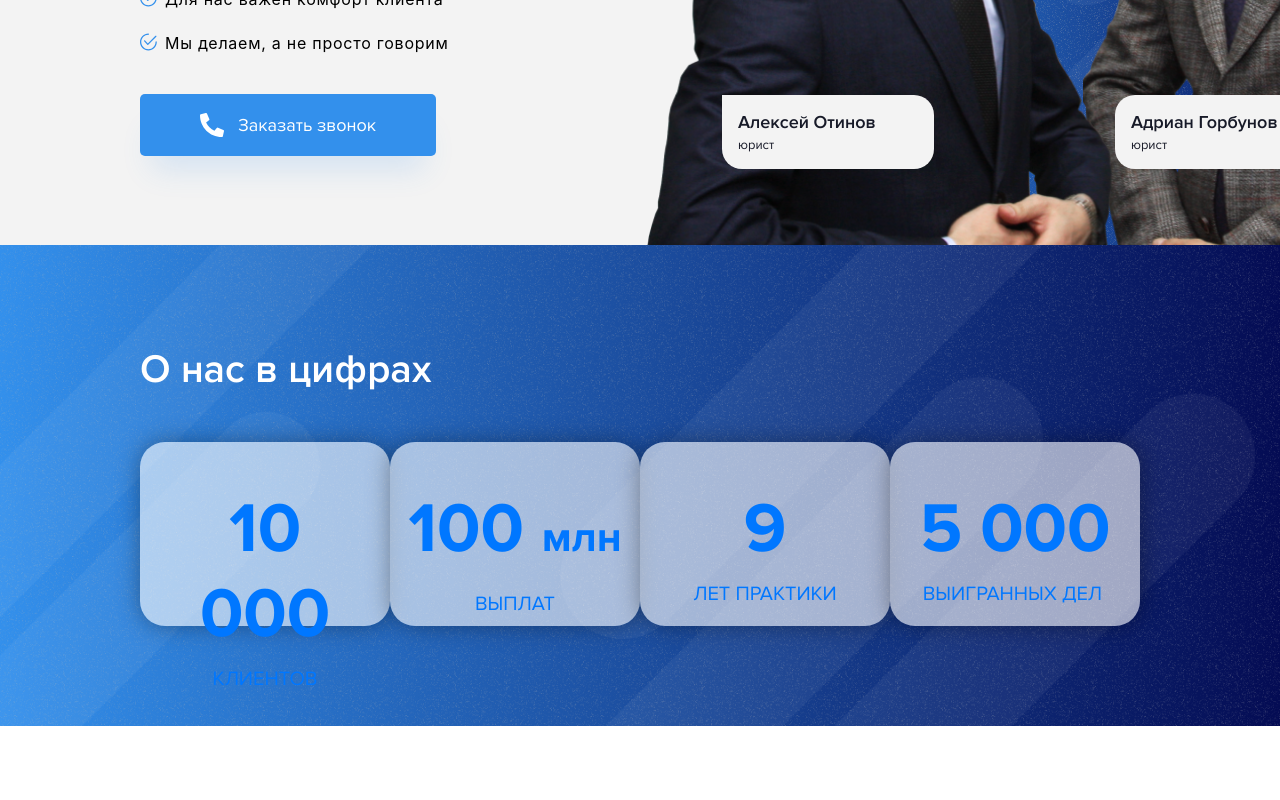
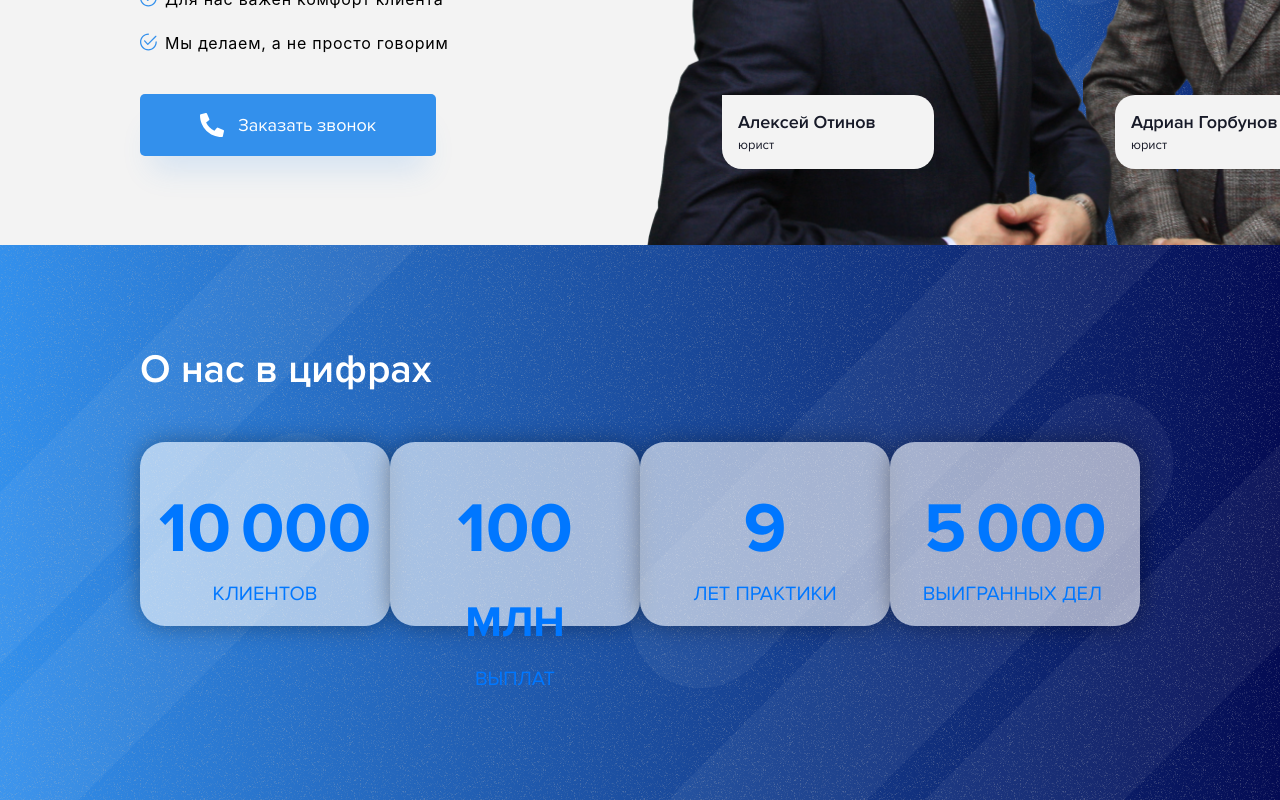
Before and after one commit to Photokub/zalivam-net, a React (Create React App) app: page / in a window 1280 px wide. Shown: the part 547-1347 px from the top of the page. Before the commit the page ends 1273 px from the top, so only its background shows below. Built offline with nearby package versions, Linux system fonts and the light colour scheme.

Commit message:
Feat: Верстать экран About в десктопной версии

```diff
--- a/src/components/About/About.css
+++ b/src/components/About/About.css
@@ -1,5 +1,6 @@
 .about {
   width: 100%;
+  height: 555px;
   background: url("../../images/about_BG_image.png") no-repeat, linear-gradient(270deg, #000046 -8.54%, #3390EC 100%);
   background-size: cover;
   color: #FFF;
@@ -7,7 +8,7 @@
 
 .about__wrap {
   max-width: 1440px;
-  padding: 100px 140px;
+  padding: 100px 140px 0 140px;
   margin: 0 auto;
 }
 
--- a/src/components/About/About.scss
+++ b/src/components/About/About.scss
@@ -1,6 +1,6 @@
 .about {
     width: 100%;
-    // height: 555px;
+    height: 555px;
     background: url("../../images/about_BG_image.png") no-repeat, linear-gradient(270deg, #000046 -8.54%, #3390EC 100%);
     background-size: cover;
     color: #FFF;
@@ -8,8 +8,7 @@
 
 .about__wrap {
     max-width: 1440px;
-    // padding: 100px 140px 0 140px;
-    padding: 100px 140px;
+    padding: 100px 140px 0 140px;
     margin: 0 auto;
 }
 
--- a/src/components/StatContainer/StatContainer.tsx
+++ b/src/components/StatContainer/StatContainer.tsx
@@ -8,8 +8,7 @@ interface StatContainerPropTypes {
 
 const StatContainer: React.FC<StatContainerPropTypes> = ({ }) => {
 
-    // const moduleSpan = "100 <span className="statElement__span">млн</span>"
-    const moduleSpan = <h3 className="statElement__title">100 <span className="statElement__span">млн</span></h3>
+    const moduleSpan = <span>100 <span className="statElement__span">МЛН</span></span>
 
     return (
         <div className="statContainer">
@@ -18,7 +17,7 @@ return (
                 subtitle="КЛИЕНТОВ"
             />
             <StatElement
-            title = {moduleSpan}
+                title={moduleSpan}
                 subtitle="ВЫПЛАТ"
             />
             <StatElement
--- a/src/components/StatElement/StatElement.css
+++ b/src/components/StatElement/StatElement.css
@@ -21,6 +21,7 @@
   font-style: normal;
   font-weight: 700;
   line-height: normal;
+  word-spacing: -8px;
 }
 
 .statElement__subtitle {
--- a/src/components/StatElement/StatElement.scss
+++ b/src/components/StatElement/StatElement.scss
@@ -21,6 +21,7 @@
     font-style: normal;
     font-weight: 700;
     line-height: normal;
+    word-spacing: -8px;
 }
 
 .statElement__subtitle {
@@ -39,4 +40,6 @@
     color: var(--Header, #07F);
     font-size: 43px;
     margin: 0;
+    // letter-spacing: -3px;
+
 }
```
Also changed, not shown: 2 other files (tests, documents, lock files or other folders). Lines whose indentation alone changed are shown as unchanged.
